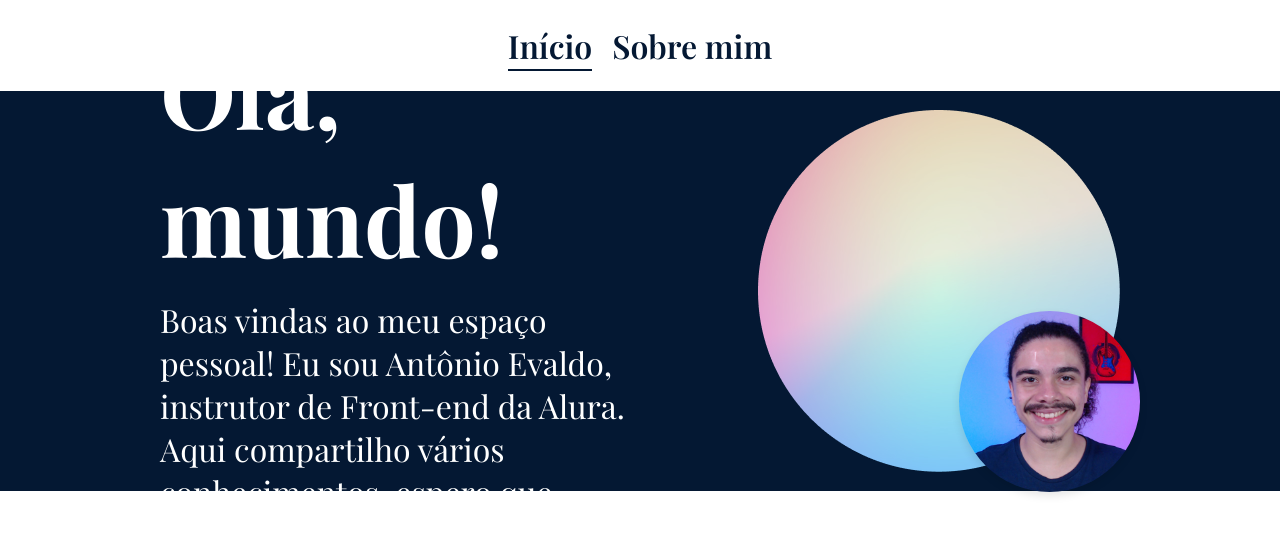
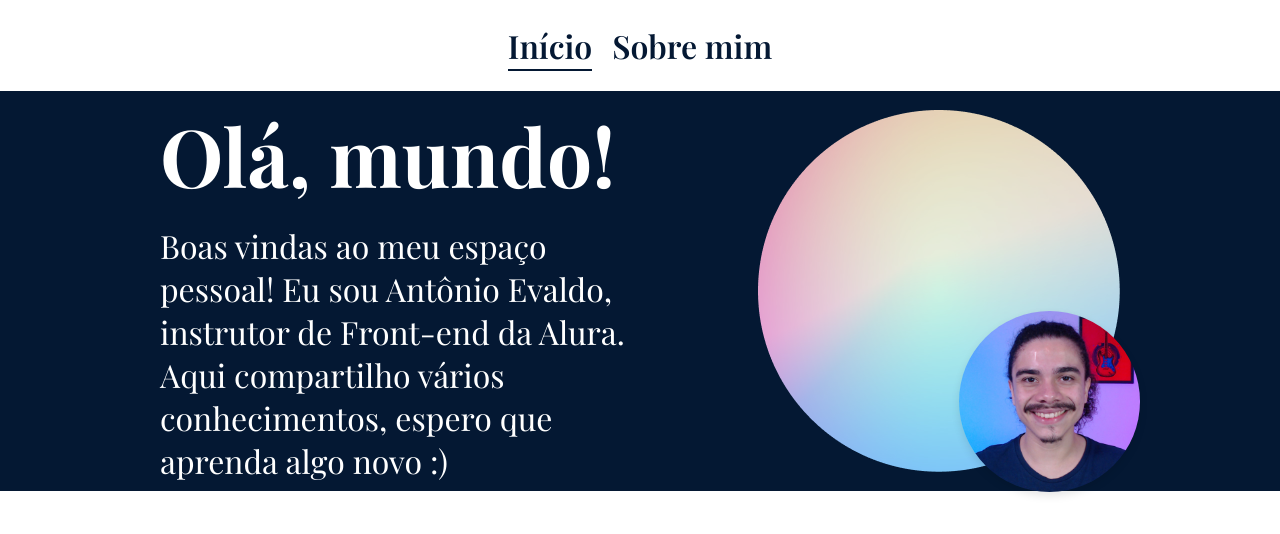
Before and after one commit to danielcoosta1/ola-mundo, a React (Create React App) app: page / in a window 1280 px wide. Shown: the top 534 px of the page. Built offline with nearby package versions, Linux system fonts and the light colour scheme; a web font is replaced by a local one.

Commit message:
diminuindo a fonte do texto

```diff
--- a/src/Components/Banner/styles.js
+++ b/src/Components/Banner/styles.js
@@ -19,12 +19,13 @@ const BannerContainer = styled.section`
 const ConteinerDescricao = styled.div`
   color: #fff;
   width: 50%;
+  height: 100%;
   display: flex;
   flex-direction: column;
   gap: 1rem;
 
   h1 {
-    font-size: 6rem;
+    font-size:5rem;
     font-weight: 700;
   }
 
```
